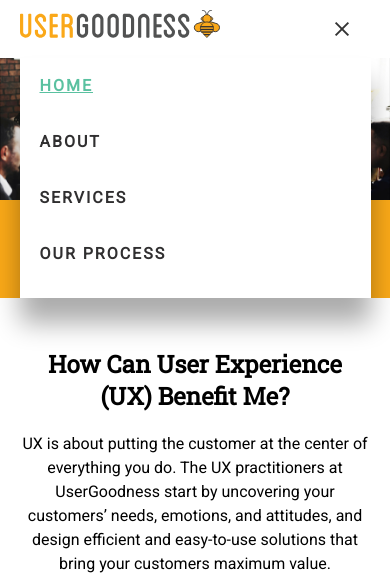
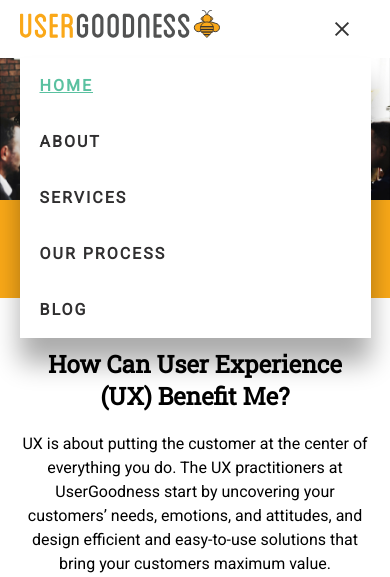
Before and after one commit to timbroadwater/website-beta, a PHP site: page /index.php in a window 390 px wide, with the box ticked. Shown: the top 577 px of the page. Run offline with PHP 8.4, Linux system fonts and the light colour scheme; some libraries are stand-ins or nearby versions.

Commit message:
Commit
Mobile Menu

```diff
--- a/css/styles.css
+++ b/css/styles.css
@@ -171,7 +171,7 @@ header img {
   display: none; }
 
 .header .menu-btn:checked ~ .menu {
-  max-height: 240px; }
+  max-height: 300px; }
 
 .header .menu-btn:checked ~ .menu-icon .navicon {
   background: transparent; }
--- a/scss/_partials/_header.scss
+++ b/scss/_partials/_header.scss
@@ -155,7 +155,7 @@ header img {
 }
 
 .header .menu-btn:checked ~ .menu {
-  max-height: 240px;
+      max-height: 300px;
 }
 
 .header .menu-btn:checked ~ .menu-icon .navicon {
```
